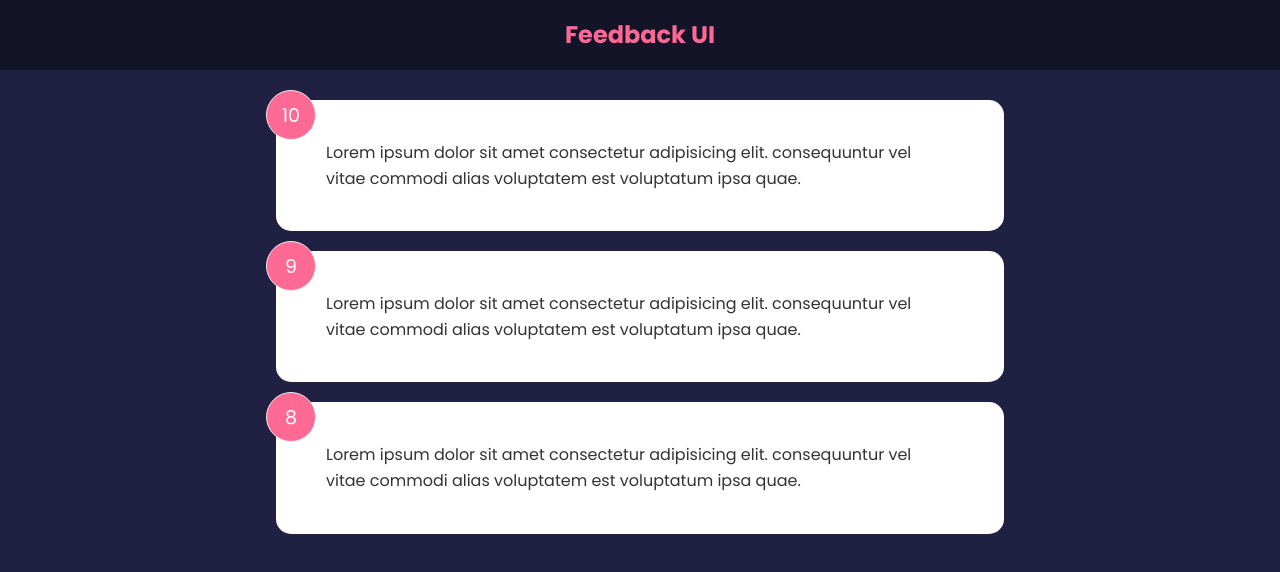
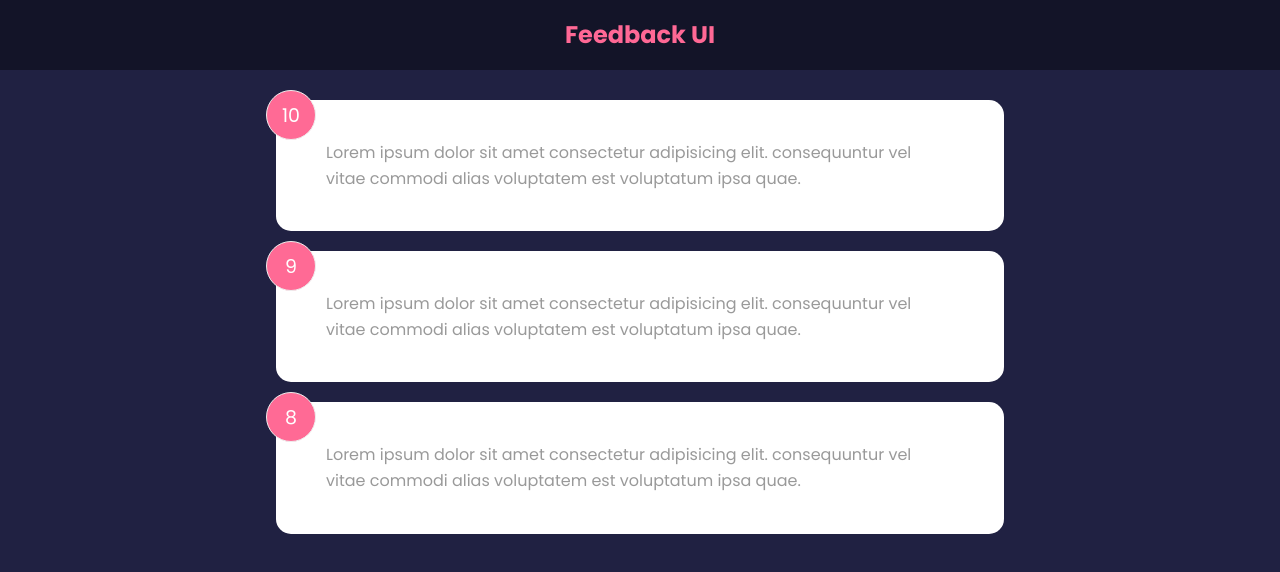
Before and after one commit to trjohnson3/react-feedback_app, a React (Create React App) app: page / in a window 1280 px wide. Shown: the top 572 px of the page. Built offline with nearby package versions, Linux system fonts and the light colour scheme.

Commit message:
add card and PropTypes

```diff
--- a/src/components/FeedbackItem.js
+++ b/src/components/FeedbackItem.js
@@ -1,15 +1,20 @@
-
+import Card from "./shared/Card";
+import PropTypes from 'prop-types'
 
 function FeedbackItem({ item }) {
 
     return (
-        <div className="card">
+        <Card reverse={false}>
             <div className="num-display">{item.rating}</div>
             <div className="text-display">
                 {item.text}
             </div>
-        </div>
+        </Card>
     );
 }
 
+FeedbackItem.propTypes = {
+    item: PropTypes.object.isRequired
+}
+
 export default FeedbackItem;
--- /dev/null
+++ b/src/components/shared/Card.js
@@ -0,0 +1,22 @@
+import PropTypes from 'prop-types'
+
+function Card({ children, reverse = false }) {
+    return (
+        // <div className={`card ${reverse && 'reverse'}`}>
+        //     {children}
+        // </div>
+        <div className='card' style={{
+            backgroundColor: reverse ? 'rgba(0,0,0,0.4)' : '#fff',
+            color: reverse ? '#fff' : 'rgba(0,0,0,0.4)'
+        }}>
+            {children}
+        </div>
+    );
+}
+
+Card.propTypes = {
+    children: PropTypes.node.isRequired,
+    reverse: PropTypes.bool,
+}
+
+export default Card;
```
Also changed, not shown: src/components/FeedbackList.js (+11 -0 lines).
